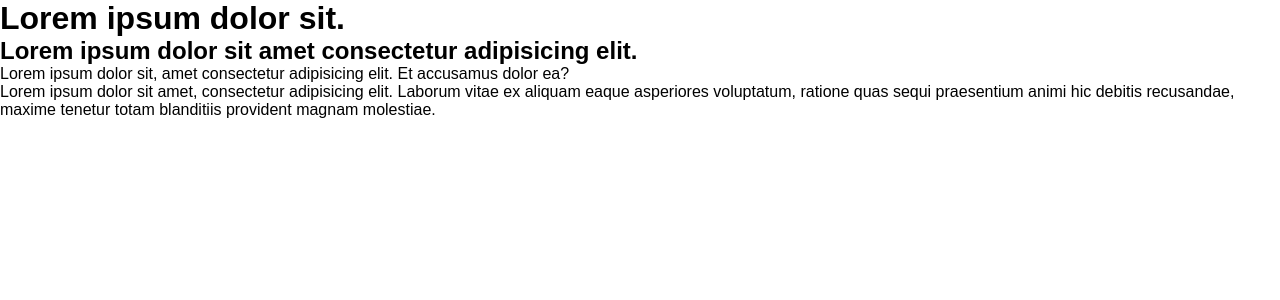
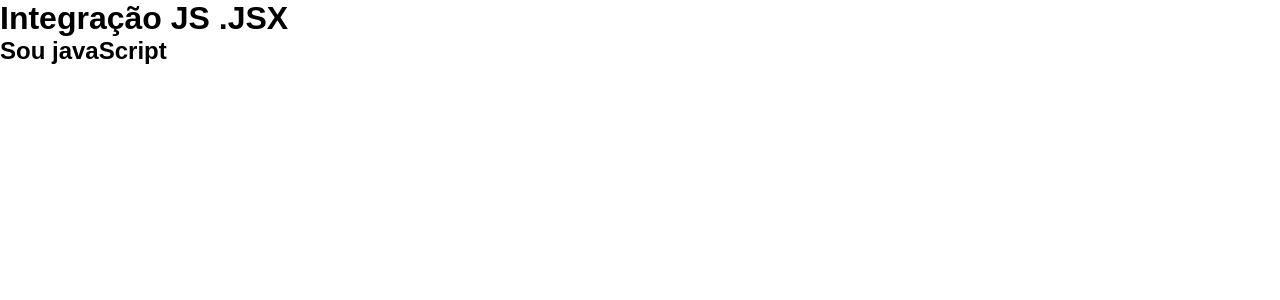
Before and after one commit to mariameir/next-react-curso, a Next.js app: page /basicos/jsx4 in a window 1280 px wide. Shown: the top 300 px of the page. Built offline with nearby package versions, Linux system fonts and the light colour scheme.

Commit message:
desafio lista

```diff
--- a/pages/basicos/jsx4.jsx
+++ b/pages/basicos/jsx4.jsx
@@ -1,11 +1,10 @@
 export default function biluteteia (){
+  const subtitulo = "Sou javaScript"
+
   return(
     <div>
-      <h1>Lorem ipsum dolor sit.</h1>
-      <h2>Lorem ipsum dolor sit amet consectetur adipisicing elit.</h2>
-      <p>Lorem ipsum dolor sit, amet consectetur adipisicing elit. Et accusamus dolor ea?</p>
-      <p> Lorem ipsum dolor sit amet, consectetur adipisicing elit. Laborum vitae ex aliquam eaque asperiores voluptatum, ratione quas sequi praesentium animi hic debitis recusandae, maxime tenetur totam blanditiis provident magnam molestiae.
-      </p>
-    </div>
+  <h1> Integração JS .JSX</h1>
+  <h2>{subtitulo}</h2>
+  </div>
   )
 }
```
Also changed, not shown: pages/basicos/lista1.jsx (added, +12 -0 lines).
